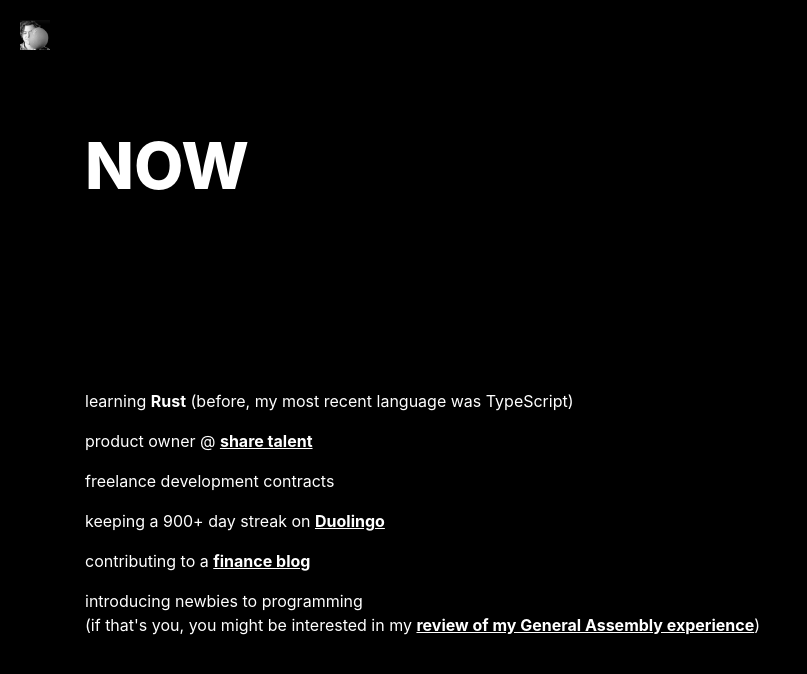
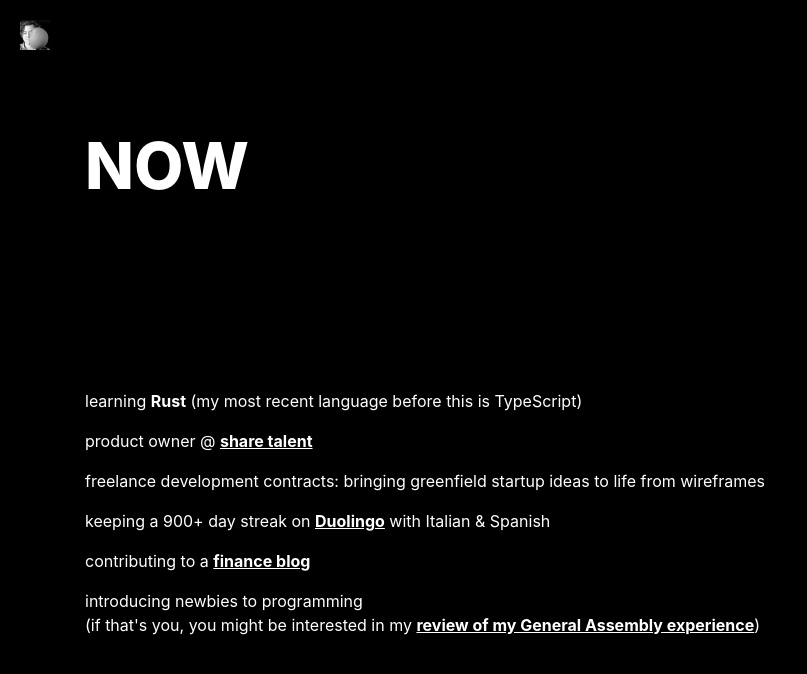
Before and after one commit to DeeterCesler/personal-site, a React (Create React App) app: page /now in a window 1280 px wide. Shown: the top 674 px of the page, without its empty margins (0-807 px from the left). Built offline with nearby package versions, Linux system fonts and the light colour scheme; no server answers.

Commit message:
update /now

```diff
--- a/src/Now.jsx
+++ b/src/Now.jsx
@@ -7,10 +7,10 @@ const Now = () => {
                 <h1 className="header">NOW</h1>
                 <div className="spacer"/>
                 <div className="main-text">
-                    <p className="now-text">learning <strong>Rust</strong> (before, my most recent language was TypeScript)</p>
+                    <p className="now-text">learning <strong>Rust</strong> (my most recent language before this is TypeScript)</p>
                     <p className="now-text">product owner @ <a className="white" href="https://sharetalent.co/">share talent</a></p>
-                    <p className="now-text">freelance development contracts</p>
-                    <p className="now-text">keeping a 900+ day streak on <a className="white" href="https://www.duolingo.com/profile/Deeter">Duolingo</a></p>
+                    <p className="now-text">freelance development contracts: bringing greenfield startup ideas to life from wireframes</p>
+                    <p className="now-text">keeping a 900+ day streak on <a className="white" href="https://www.duolingo.com/profile/Deeter">Duolingo</a> with Italian &#38; Spanish</p>
                     <p className="now-text">contributing to a <a className="white" href="https://notyourdadsfinance.com">finance blog</a></p>
                     <p className="now-text">introducing newbies to programming <br/>(if that's you, you might be interested in my <a className="white" href="https://www.youtube.com/watch?v=QKXwNPkQeWA&lc=UgxJoW2T0M-_U6V9BhF4AaABAg.9SeSSJyfTQw9Y25tlLcT0f&ab_channel=DeeterCesler">review of my General Assembly experience</a>)</p>
                     <br/>
```
